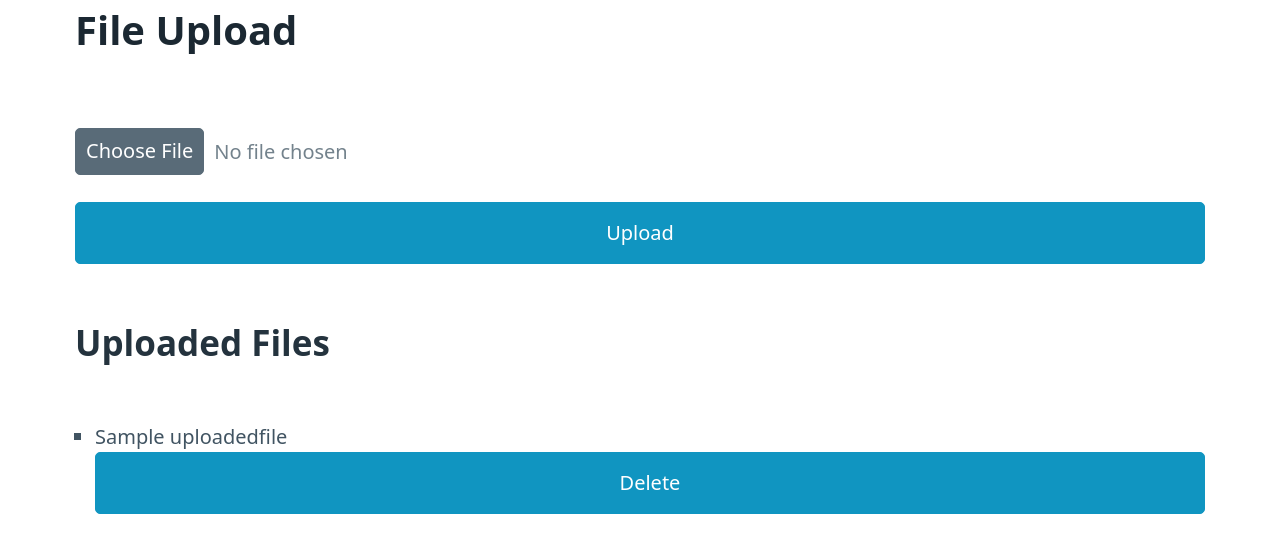
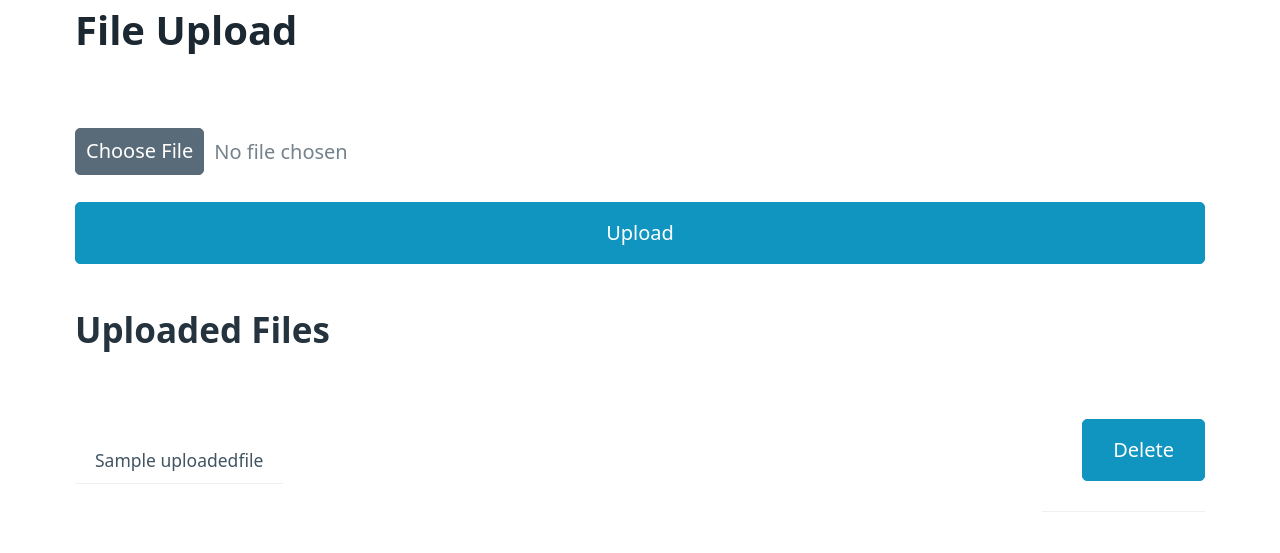
Before and after one commit to dmitriko/uploadhub, a Django app: page / in a window 1280 px wide. Shown: the top 553 px of the page. Run offline with Django 4.2, Linux system fonts and the light colour scheme; tables that the repository leaves empty hold one stand-in row (values such as "Sample post").

Commit message:
better look

```diff
--- a/fileportal/uploadhub/templates/index.html
+++ b/fileportal/uploadhub/templates/index.html
@@ -3,32 +3,60 @@
 <head>
     <meta charset="UTF-8">
     <title>UploadHub</title>
-    <!-- Include Pico.css -->
     <link rel="stylesheet" href="https://cdn.jsdelivr.net/npm/@picocss/pico@1/css/pico.min.css">
+    <style>
+        .file-upload-container {
+            margin-bottom: 2rem;
+        }
+        .uploaded-files-list {
+            list-style: none;
+            padding-left: 0;
+        }
+        .uploaded-file-item {
+            margin-bottom: 0.5rem;
+            align-items: center;
+            display: flex;
+            justify-content: space-between;
+        }
+        .uploaded-file-item button {
+            margin-left: 1rem;
+        }
+    </style>
+    <script>
+        function confirmDelete(fileName) {
+            return confirm('Are you sure you want to delete "' + fileName + '"?');
+        }
+    </script>
 </head>
 <body>
     <div class="container">
         <h1>File Upload</h1>
-        <form method="post" enctype="multipart/form-data" class="form-group">
+        <div class="file-upload-container">
+            <form method="post" enctype="multipart/form-data">
                 {% csrf_token %}
-            <input type="file" name="file" class="input">
+                <input type="file" name="file" class="input" required>
                 <button type="submit" class="button primary">Upload</button>
             </form>
+        </div>
 
         <h2>Uploaded Files</h2>
-        <ul>
+        <table class="uploaded-files-list">
+
+            <tbody>
                 {% for file in files %}
-                <li>
-                    {{ file.original_name }}
-                    <!-- Delete button -->
-                    <form action="{% url 'delete_file' file.unique_id %}" method="post">
+                    <tr class="uploaded-file-item">
+                        <td>{{ file.original_name }}</td>
+                        <td>
+                            <form action="{% url 'delete_file' file.unique_id %}" method="post" style="display: inline;">
                                 {% csrf_token %}
-                        <button type="submit" class="button">Delete</button>
+                                <button type="submit" class="button small" onclick="return confirmDelete('{{ file.original_name }}');">Delete</button>
                             </form>
-                </li>
+                        </td>
+                    </tr>
                 {% endfor %}
-        </ul>
+            </tbody>
+        </table>
+
     </div>
-
 </body>
 </html>
```
Lines whose indentation alone changed are shown as unchanged.
